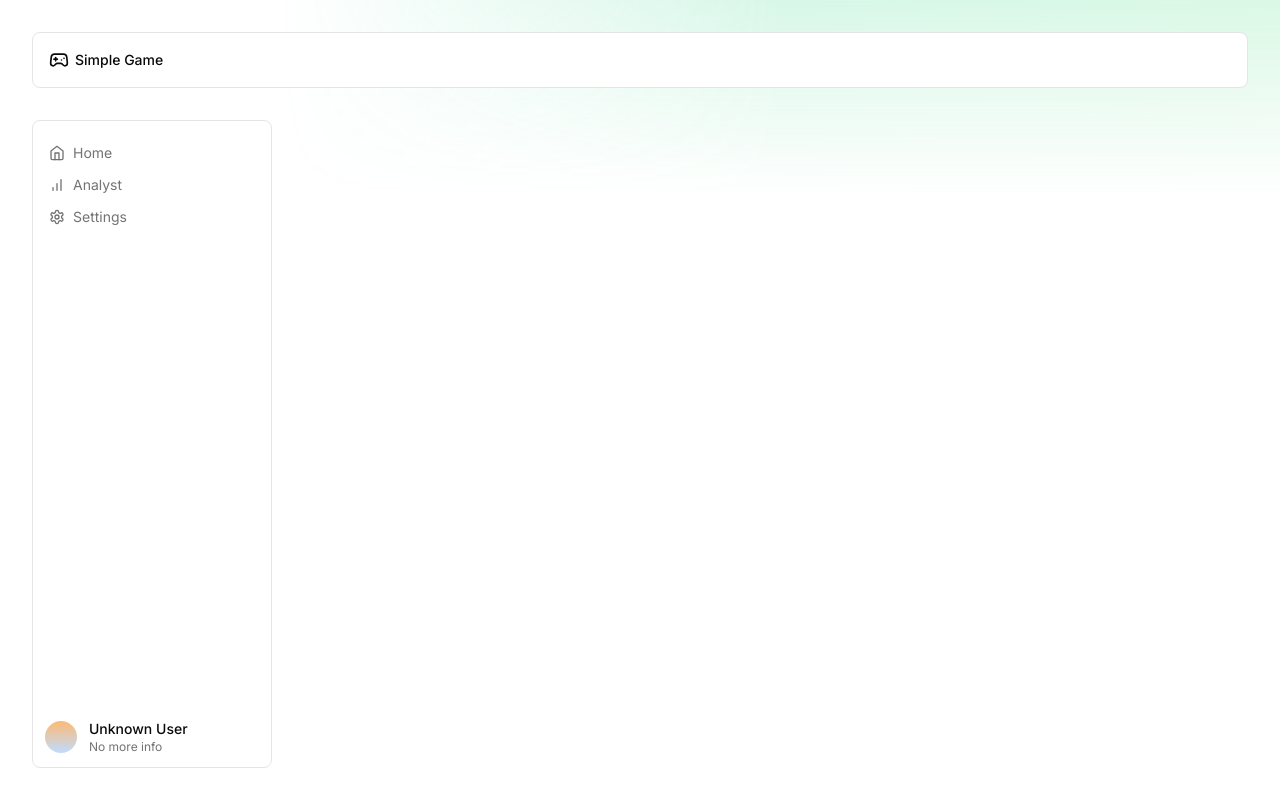
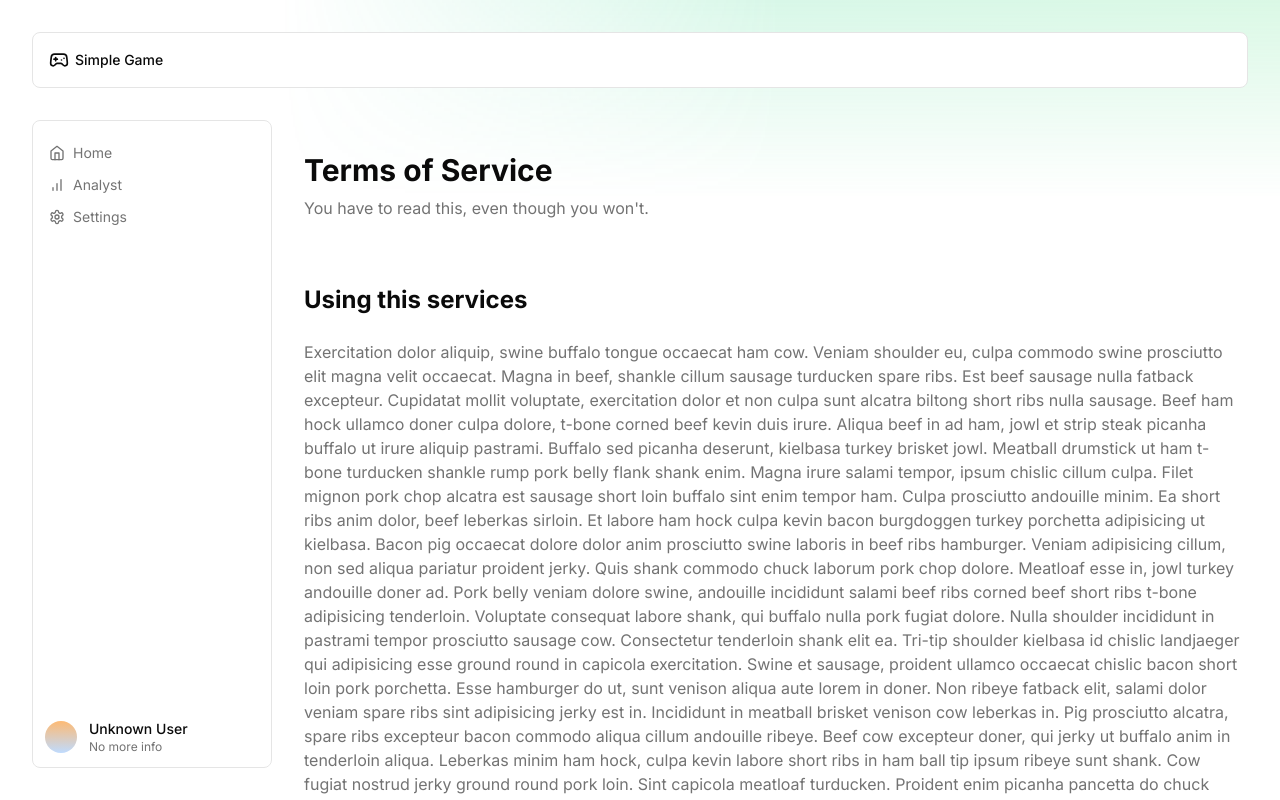
Before and after one commit to fuma-nama/simple-game, a Next.js app: page /form/5 in a window 1280 px wide. Shown: the top 800 px of the page. Built offline with nearby package versions, Linux system fonts and the light colour scheme.

Commit message:
Implement terms of service

```diff
--- a/app/form/4/page.tsx
+++ b/app/form/4/page.tsx
@@ -140,6 +140,7 @@ export default function Page() {
                 >
                   {pictures.map(([label, src]) => (
                     <button
+                      type="button"
                       key={label}
                       onClick={() => onChange(label)}
                       className={cn(
--- /dev/null
+++ b/app/form/5/Article.tsx
@@ -0,0 +1,37 @@
+"use client";
+import { Fragment, ReactNode, useEffect, useState } from "react";
+
+export function Article({ children }: { children: ReactNode }) {
+  const [repeated, setRepeated] = useState(1);
+
+  useEffect(() => {
+    const timer = setInterval(() => {
+      if (window.scrollY > 0) window.scrollTo({ top: window.scrollY - 1 });
+    });
+    const listener = () => {
+      if (
+        window.scrollY >=
+        (document.scrollingElement!.scrollHeight -
+          document.scrollingElement!.clientHeight) /
+          2
+      )
+        setRepeated((v) => Math.min(10, v + 1));
+    };
+
+    window.addEventListener("scroll", listener);
+    return () => {
+      clearInterval(timer);
+      window.removeEventListener("scroll", listener);
+    };
+  }, []);
+
+  return (
+    <article className="mt-16">
+      {Array(repeated)
+        .fill(null)
+        .map((_, i) => (
+          <Fragment key={i}>{children}</Fragment>
+        ))}
+    </article>
+  );
+}
--- /dev/null
+++ b/app/form/5/form.tsx
@@ -0,0 +1,56 @@
+"use client";
+
+import { Button } from "@/components/ui/button";
+import {
+  Form,
+  FormControl,
+  FormField,
+  FormItem,
+  FormLabel,
+  FormMessage,
+} from "@/components/ui/form";
+import { Input } from "@/components/ui/input";
+import { useForm } from "react-hook-form";
+
+export function PassForm() {
+  const form = useForm({
+    reValidateMode: "onSubmit",
+    defaultValues: {
+      words: "",
+    },
+  });
+
+  const onSubmit = form.handleSubmit(() => {});
+
+  return (
+    <form
+      className="p-4 border bg-card text-card-foreground rounded-lg mt-8 space-y-4"
+      onSubmit={onSubmit}
+    >
+      <Form {...form}>
+        <FormField
+          name="words"
+          control={form.control}
+          rules={{
+            validate: (v) => {
+              const num = Number(v);
+
+              if (Number.isNaN(num)) return "Invalid value";
+              if (num != 983) return "Wrong Answer";
+            },
+          }}
+          render={({ field }) => (
+            <FormItem>
+              <FormLabel>Words Count</FormLabel>
+              <FormControl>
+                <Input type="number" {...field} />
+              </FormControl>
+              <FormMessage />
+            </FormItem>
+          )}
+        />
+        <Button>Submit</Button>
+      </Form>
+    </form>
+  );
+}
--- a/app/form/5/page.tsx
+++ b/app/form/5/page.tsx
@@ -1,3 +1,32 @@
-export default function Page() {
-  return <></>;
+import { Fragment } from "react";
+import { Article } from "./Article";
+import data from "./data.json";
+import { PassForm } from "./form";
+
+export default async function Page() {
+  const placeholder = data;
+
+  return (
+    <>
+      <h1 className="text-3xl font-bold mb-2">Terms of Service</h1>
+      <p className="text-muted-foreground">
+        You have to read this, even though you won't.
+      </p>
+      <Article>
+        {["Using this services", "Service Provider", "Age Requirements"].map(
+          (title) => (
+            <Fragment key={title}>
+              <h2 className="font-bold text-2xl mt-16 mb-6 first:mt-0">
+                {title}
+              </h2>
+              <p className="text-muted-foreground whitespace-break-spaces select-none">
+                {placeholder}
+              </p>
+            </Fragment>
+          )
+        )}
+        <PassForm />
+      </Article>
+    </>
+  );
 }
--- a/app/form/nav.tsx
+++ b/app/form/nav.tsx
@@ -16,6 +16,7 @@ export function Nav() {
           2: "Second",
           3: "Third",
           4: "Fourth",
+          5: "Fifth",
         }[num]
       }
       {" Step"}
--- a/app/layout.tsx
+++ b/app/layout.tsx
@@ -47,7 +47,7 @@ function DashboardLayout({ children }: { children: React.ReactNode }) {
         </Link>
         <SidebarTrigger className="ml-auto md:hidden" />
       </nav>
-      <div className="flex flex-row gap-8 flex-1">
+      <div className="flex flex-row items-start gap-8 flex-1">
         <SidebarContainer>
           <div className="flex flex-col px-2 py-4">
             <p className="font-semibold p-2 mb-4 md:hidden">Simple Game</p>
--- a/components/sidebar.tsx
+++ b/components/sidebar.tsx
@@ -63,7 +63,7 @@ export function SidebarContainer({ children }: { children: ReactNode }) {
       allowPinchZoom={false}
       as="nav"
       className={cn(
-        "relative flex flex-col border bg-background rounded-lg md:w-[240px] max-md:fixed max-md:inset-0 max-md:p-4 max-md:overflow-auto",
+        "relative flex flex-col border bg-background rounded-lg md:w-[240px] md:h-[calc(100vh-9.5rem)] md:sticky md:top-8 max-md:fixed max-md:inset-0 max-md:p-4 max-md:overflow-auto",
         !isOpen && "max-md:hidden"
       )}
     >
```
Also changed, not shown: app/form/5/data.json (added, +1 -0 lines).
